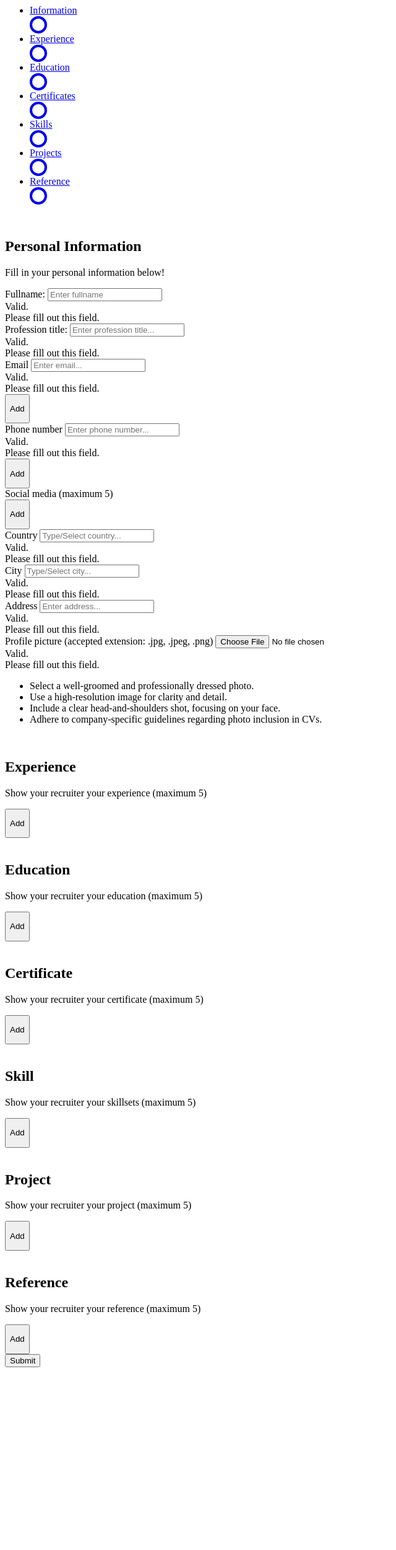
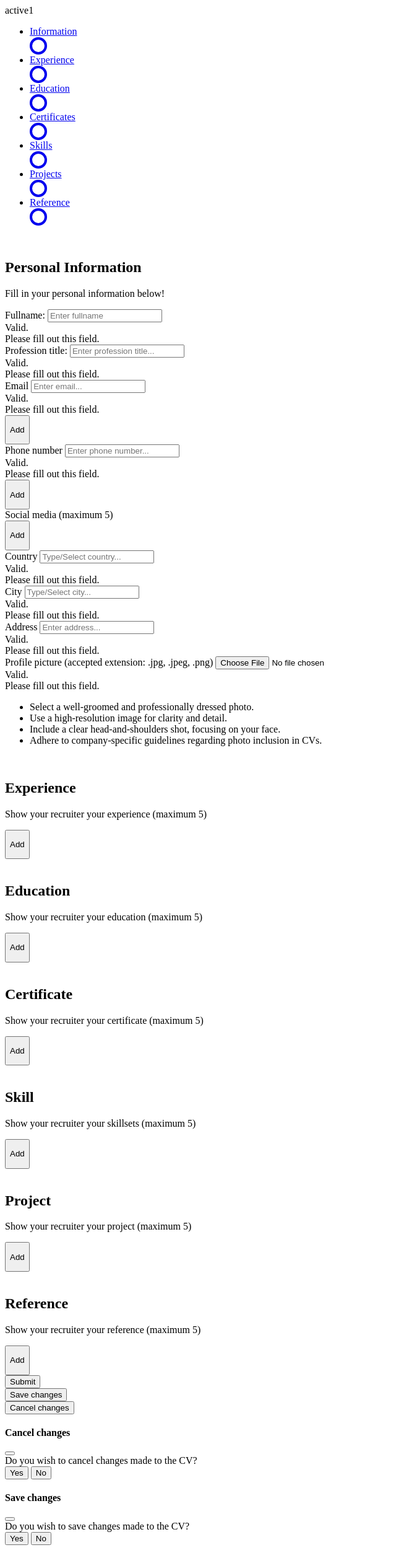
Before and after one commit to ledung09/CV-generator, a PHP site: template pages/cv/cv.php in a window 1280 px wide. Shown: the whole page at 62% size, without its empty margins (0-640 px from the left). Before the commit the page ends 2206 px from the top, so only its background shows below. Run offline with PHP 8.4, Linux system fonts and the light colour scheme; the template is opened without the code that fills it: most values are stand-ins (such as "Sample title", 1, 10 or a date in 2020).

Commit message:
doing 2 mode

```diff
--- a/pages/cv/cv.php
+++ b/pages/cv/cv.php
@@ -1,4 +1,9 @@
 <link rel="stylesheet" href="./pages/cv/style.css" />
+<?php
+  echo $state;
+  echo $id;
+
+?>
 <main class="my-4">
   <!-- Default -->
   <!--
@@ -78,7 +83,7 @@
       </ul>
     </div>
 
-    <form action="action.php" method="post" class="">
+    <form action="action.php" method="post" class="" id="cv-form">
       <div class="tab-content">
         <div id="pinfo" class="container tab-pane active">
           <br />
@@ -345,21 +350,91 @@
           </button>
         </div>
       </div>
-      <div class="w-100 d-flex justify-content-center mt-4">
-        <button type="submit" class="btn btn-primary btn-sm w-100 disabled" id="final-submit">
+
+      <div class="<?php echo $state == 0 ? "d-flex":  "d-none";?> w-100 justify-content-center mt-4">
+        <button type="submit" class="btn btn-primary w-100 disabled" id="final-submit">
           Submit
         </button>
+      </div>
+
+      <div class="row <?php echo $state == 1 ? "d-flex":  "d-none";?>">
+        <div class="col-md">
+          <button type="button" class="btn btn-primary w-100 my-1" id="save-changes" data-bs-toggle="modal"
+            data-bs-target="#saveChangesModal">
+            Save changes
+          </button>
+        </div>
+        <div class="col-md">
+          <button type="button" class="btn btn-danger w-100 my-1" id="cancel-changes" data-bs-toggle="modal"
+            data-bs-target="#cancelChangesModal">
+            Cancel changes
+          </button>
+        </div>
       </div>
     </form>
 
     <!-- Tab panes -->
   </div>
 
+  <!-- Cancel changes modal -->
+  <div class="modal fade" id="cancelChangesModal">
+    <div class="modal-dialog modal-dialog-centered">
+      <div class="modal-content">
+        <!-- Modal Header -->
+        <div class="modal-header">
+          <h4 class="modal-title">Cancel changes</h4>
+          <button type="button" class="btn-close" data-bs-dismiss="modal"></button>
+        </div>
+        <!-- Modal body -->
+        <div class="modal-body">
+          Do you wish to cancel changes made to the CV?
+        </div>
+        <!-- Modal footer -->
+        <div class="modal-footer">
+          <button type="button" class="btn btn-primary" data-bs-dismiss="modal"
+            onclick="window.location.href='index.php?page=manageCVs'">Yes</button>
+          <button type="button" class="btn btn-danger" data-bs-dismiss="modal">No</button>
+        </div>
+
+      </div>
+    </div>
+  </div>
+
+
+  <!-- Save changes modal -->
+  <div class="modal fade" id="saveChangesModal">
+    <div class="modal-dialog modal-dialog-centered">
+      <div class="modal-content">
+        <!-- Modal Header -->
+        <div class="modal-header">
+          <h4 class="modal-title">Save changes</h4>
+          <button type="button" class="btn-close" data-bs-dismiss="modal"></button>
+        </div>
+        <!-- Modal body -->
+        <div class="modal-body">
+          Do you wish to save changes made to the CV?
+        </div>
+        <!-- Modal footer -->
+        <div class="modal-footer">
+          <button type="button" class="btn btn-primary" data-bs-dismiss="modal"
+            onclick="handleFormSubmit()">Yes</button>
+          <button type="button" class="btn btn-danger" data-bs-dismiss="modal">No</button>
+        </div>
+
+      </div>
+    </div>
+  </div>
+  <script>
+  function handleFormSubmit() {
+    const form = document.getElementById('cv-form')
+    form.submit();
+  }
+  </script>
   <!-- <script>
   const bar = document.getElementById("pwd")
   bar.classList.add("is-invalid")
   bar.classList.remove("is-valid")
-  </script>   -->
+  </script> -->
 
   <script src="./pages/cv/validate/tab_script.js"></script>
   <script src="./pages/cv/validate/pinfo_script.js"></script>
--- a/pages/cv/validate/tab_script.js
+++ b/pages/cv/validate/tab_script.js
@@ -11,7 +11,7 @@ function finalSubmitCheck() {
   const iconSuccess = document.getElementsByClassName('icon-success');
   const iconDanger = document.getElementsByClassName('icon-danger');
   const finalSubmit = document.getElementById("final-submit")
-  if (iconSuccess && iconSuccess.length === 7 && iconDanger && iconDanger.length === 0) {
+  if (iconSuccess && iconSuccess.length === 1 && iconDanger && iconDanger.length === 0) {
     finalSubmit.classList.remove('disabled')
   } else {
     finalSubmit.classList.add('disabled')
```
Also changed, not shown: index.php (+10 -1 lines), pages/manage/manage.php (+29 -11 lines).
